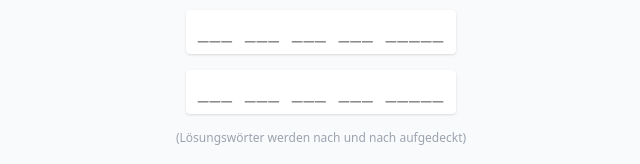
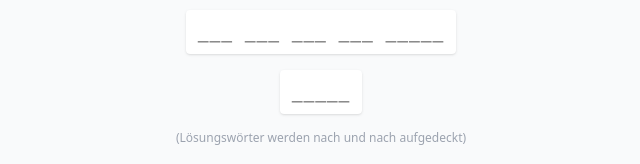
Before and after one commit to muraschal/lnhunt, a Next.js app: page / in a window 1280 px wide. Shown: the part 248-412 px from the top of the page, without its empty margins (319-959 px from the left). Built offline with nearby package versions, Linux system fonts and the light colour scheme.

Commit message:
Korrigiere doppelte Anzeige der Lösungssätze

```diff
--- a/pages/index.js
+++ b/pages/index.js
@@ -29,11 +29,7 @@ export default function Home() {
 
   // Zweite Satz im Hangman-Style bauen (Fix the world)
   const secondSentence = questions
-    .filter(q => q.answer_key === 'fix' || q.answer_key === 'the' || q.answer_key === 'world')
-    .sort((a, b) => {
-      const order = { 'fix': 0, 'the': 1, 'world': 2 };
-      return order[a.answer_key] - order[b.answer_key];
-    })
+    .filter(q => q.answer_key === 'world')
     .map(q => {
       const word = solutionWords[questions.indexOf(q)];
       return word || '_'.repeat(q.answer_key.length);
```
